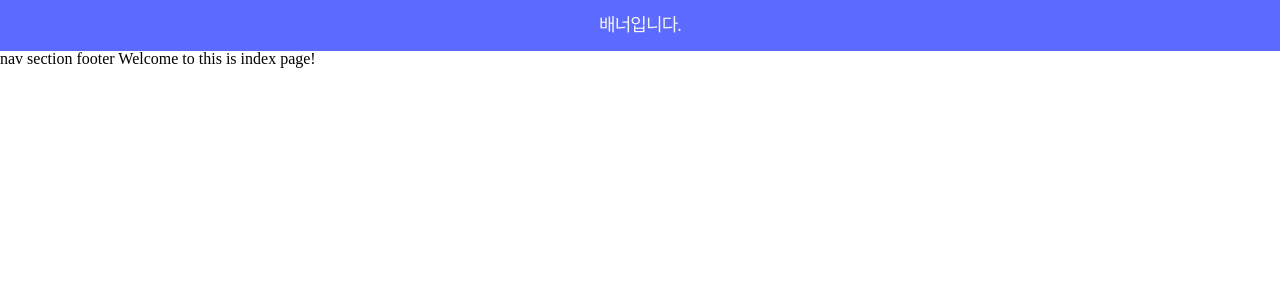
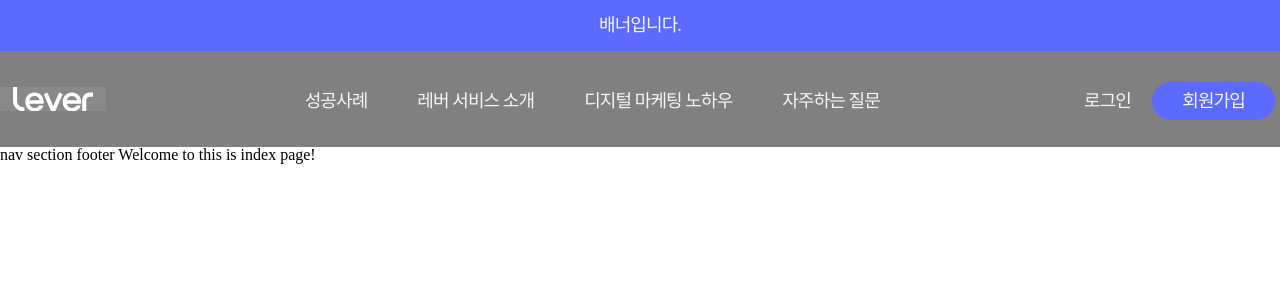
Before and after one commit to gorillaKim/react-landing-boilerplate, a Next.js app: page / in a window 1280 px wide. Shown: the top 300 px of the page. Built offline with nearby package versions, Linux system fonts and the light colour scheme; a web font is replaced by a local one.

Commit message:
feat: create navbar(desktop-ver)

```diff
--- a/pages/index.tsx
+++ b/pages/index.tsx
@@ -1,14 +1,14 @@
 import GlobalStyle from "../src/styles/GlobalStyle";
-import Banner from "../src/components/Banner";
+import BannerContainer from "../src/containers/banner/BannerContainer";
+import Navbar from "../src/components/Navbar";
 
 function Index (props) {
   const { message } = props;
   return (
     <div>
       <GlobalStyle />
-      <Banner>
-        <p>배너입니다.</p>
-      </Banner>
+      <BannerContainer/>
+      <Navbar/>
       nav
       section
       footer
--- a/src/components/Navbar/Logo.tsx
+++ b/src/components/Navbar/Logo.tsx
@@ -0,0 +1,36 @@
+import React, { FC } from "react";
+import styled from "styled-components";
+// @ts-ignore
+import LogoSVG from "../../../public/static/image/icon/lever_new_logo_w.svg";
+
+const LogoLayout = styled.div`
+  width: fit-content;
+  height: auto;
+  object-fit: contain;
+  padding: 0 1vw;
+
+  // test for
+  background-color: #898989;
+`
+const LogoIcon = styled(LogoSVG)`
+  display: block;
+  width: 80px;
+  height: auto;
+  margin: 0 auto;
+`
+
+interface LogoProps {
+
+}
+
+const Logo: FC<LogoProps> = () => {
+  return (
+    <LogoLayout>
+      <a href="#">
+        <LogoIcon/>
+      </a>
+    </LogoLayout>
+  )
+}
+
+export default Logo;
--- /dev/null
+++ b/src/components/Navbar/Menu.tsx
@@ -0,0 +1,200 @@
+import React, { FC } from "react";
+import styled from "styled-components";
+
+const MenuLayout = styled.div`
+  display: flex;
+  width: 100%;
+  justify-content: space-between;
+  align-items: center;
+  list-style: none;
+
+  @media (max-width: var(--break-tablet)) {
+    flex-direction: column;
+    animation-duration: 0.5s;
+    animation-timing-function: ease-in-out;
+    animation-name: slideHeader;
+    animation-fill-mode: forwards;
+    animation-direction: reverse;
+    background: var(--white);
+    height: 100%;
+  }
+`
+
+const Title = styled.ul`
+  display: none;
+
+  @media (max-width: var(--break-tablet)) {
+    width: 100%;
+  }
+`
+
+const TitleList = styled.li`
+  @media (max-width: var(--break-tablet)) {
+    padding: 35px 15px;
+    color: var(--black);
+  }
+`
+
+const TitleListLink = styled.a`
+  font-family: NotoSansKR;
+  font-size: 18px;
+  font-weight: normal;
+  font-stretch: normal;
+  font-style: normal;
+  line-height: normal;
+  letter-spacing: -0.9px;
+  text-align: left;
+  text-decoration: none;
+  color: var(--white);
+
+  @media (max-width: var(--break-tablet)) {
+    font-size: 30px;
+    color: var(--black);
+  }
+`
+
+const MenuCenter = styled.ul`
+  display: flex;
+  justify-content: space-between;
+  width: fit-content;
+  margin: 0 auto;
+  list-style: none;
+  @media (max-width: var(--break-tablet)) {
+    flex-direction: column;
+    align-items: start;
+    width: 100%;
+  }
+`
+
+const CenterItem = styled.li`
+  padding: 35px 25px;
+  text-decoration: none;
+`;
+
+const MenuItemLink = styled.a`
+  font-family: NotoSansKR;
+  font-size: 18px;
+  font-weight: normal;
+  font-stretch: normal;
+  font-style: normal;
+  line-height: normal;
+  letter-spacing: -0.9px;
+  text-align: left;
+  color: var(--white);
+  text-decoration: none;
+`
+
+const CenterItemLink = styled(MenuItemLink)`
+  @media (max-width: var(--break-tablet)) {
+    font-size: 30px;
+    letter-spacing: -1.5px;
+    text-align: left;
+    color: var(--black);
+  }
+`
+
+const MenuRight = styled.ul`
+  display: flex;
+  width: fit-content;
+  text-decoration: none;
+
+  @media (max-width: var(--break-tablet)) {
+    width: 100%;
+    position: fixed;
+    display: flex;
+    justify-content: center;
+    align-items: center;
+    bottom: 0;
+  }
+`
+
+const RightItem = styled.li`
+  margin: 5px;
+  color: var(--greyish-brown);
+
+  &:first-child {
+    margin-right: 16.4px;
+  }
+
+  &:last-child > a{
+    border-radius: 25px;
+    border: unset;
+    cursor: pointer;
+    padding: 9px 30px;
+    background-color: var(--cornflower);
+  }
+  @media (max-width: var(--break-tablet)) {
+    width: 50%;
+    display: flex;
+    justify-content: center;
+    align-items: center;
+    margin: 0;
+    border-top: 1px solid var(--light-periwinkle);
+  }
+`
+
+const RightItemLink =  styled(MenuItemLink)`
+
+  @media (max-width: var(--break-tablet)) {
+    width: 100%;
+    padding: 18px 61.7px;
+    border-radius: 0;
+    text-align: center;
+    font-size: 16px;
+    letter-spacing: -0.9px;
+    color: var(--black);
+  }
+`
+
+interface MenuProps {
+
+}
+
+const Menu: FC<MenuProps> = () => {
+  return (
+    <MenuLayout>
+      <Title>
+        <TitleList>
+          <TitleListLink
+            href="https://biz.lever.me/login"
+            className="lever-login"
+          />
+        </TitleList>
+      </Title>
+      <MenuCenter>
+        <CenterItem>
+          <CenterItemLink href="#success_story">성공사례</CenterItemLink>
+        </CenterItem>
+        <CenterItem>
+          <CenterItemLink href="#success_story">레버 서비스 소개</CenterItemLink>
+        </CenterItem>
+        <CenterItem>
+          <CenterItemLink href="#success_story">디지털 마케팅 노하우</CenterItemLink>
+        </CenterItem>
+        <CenterItem>
+          <CenterItemLink href="#success_story">자주하는 질문</CenterItemLink>
+        </CenterItem>
+      </MenuCenter>
+      <MenuRight>
+        <RightItem>
+          <RightItemLink
+            href="https://biz.lever.me/login"
+            className="lever-login"
+          >
+            로그인
+          </RightItemLink>
+        </RightItem>
+        <RightItem>
+          <RightItemLink
+            href="https://biz.lever.me/signup"
+            className="lever-signup"
+          >
+            회원가입
+          </RightItemLink>
+        </RightItem>
+      </MenuRight>
+    </MenuLayout>
+  )
+}
+
+export default Menu;
--- a/src/components/Navbar/index.tsx
+++ b/src/components/Navbar/index.tsx
@@ -0,0 +1,35 @@
+import React, { FC } from 'react';
+import styled from "styled-components";
+import {Container} from '../Styled/Layout';
+import Logo from "./Logo";
+import Menu from "./Menu";
+
+const NavbarSection = styled.section`
+  display: flex;
+  flex-direction: row;
+  justify-content: space-between;
+  align-items: center;
+
+  // test for
+  background-color: gray;
+`
+const NavbarContainer = styled(Container)`
+  max-width: 1280px;
+`
+
+interface NavbarProps {
+
+}
+
+const Navbar: FC<NavbarProps> = () => {
+  return (
+    <NavbarContainer>
+      <NavbarSection>
+        <Logo/>
+        <Menu/>
+      </NavbarSection>
+    </NavbarContainer>
+  )
+}
+
+export default Navbar;
--- a/src/styles/GlobalStyle.ts
+++ b/src/styles/GlobalStyle.ts
@@ -64,6 +64,10 @@ const GlobalStyle = createGlobalStyle`
     --light-periwinkle: #cdd1ff;
     --white: #f5f5f5;
     --warm-grey: #898989;
+
+    --break-tablet: 1024px;
+    --break-md-mobile: 768px;
+    --break-xs-mobile: 320px;
   }
 `;
 
```
Also changed, not shown: src/components/Styled/Layout.ts (line endings or trailing spaces).
